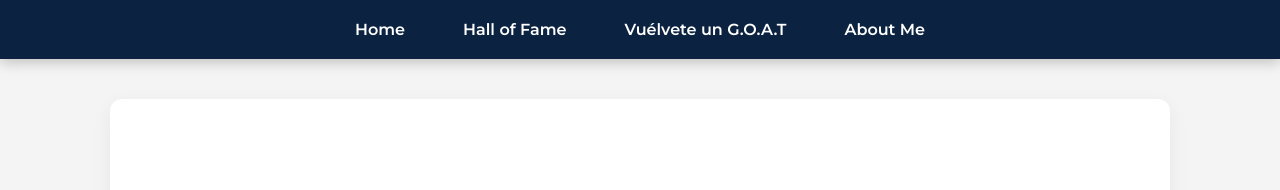
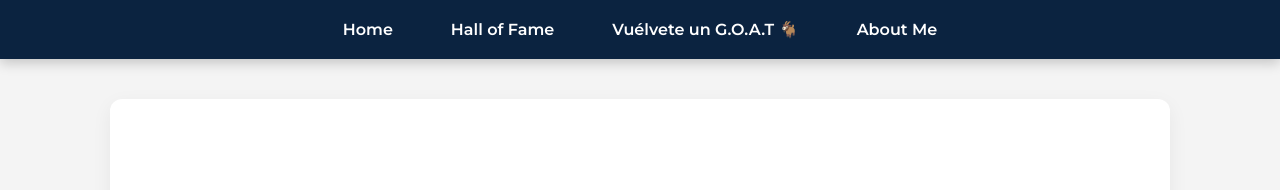
Before and after one commit to leovice2004/leovice2004.github.io, a Jekyll site: the page built from README.md, in a window 1280 px wide. Shown: the top 190 px of the page. Built offline with Jekyll 4.4.1, drawn with Linux system fonts in a browser that asks for light colours; our own code applies the rules of GitHub Pages for plain Markdown files.

```diff
--- a/_layouts/default.html
+++ b/_layouts/default.html
@@ -123,7 +123,7 @@
         <ul>
             <li><a href="{{ '/' | relative_url }}">Home</a></li>
             <li><a href="{{ '/hall_of_fame/' | relative_url }}">Hall of Fame</a></li>
-             <li><a href="{{ '/playlist/' | relative_url }}">Vuélvete un G.O.A.T</a></li>
+             <li><a href="{{ '/playlist/' | relative_url }}">Vuélvete un G.O.A.T 🐐</a></li>
             <li><a href="{{ '/about_me/' | relative_url }}">About Me</a></li>
         </ul>
     </nav>
```
